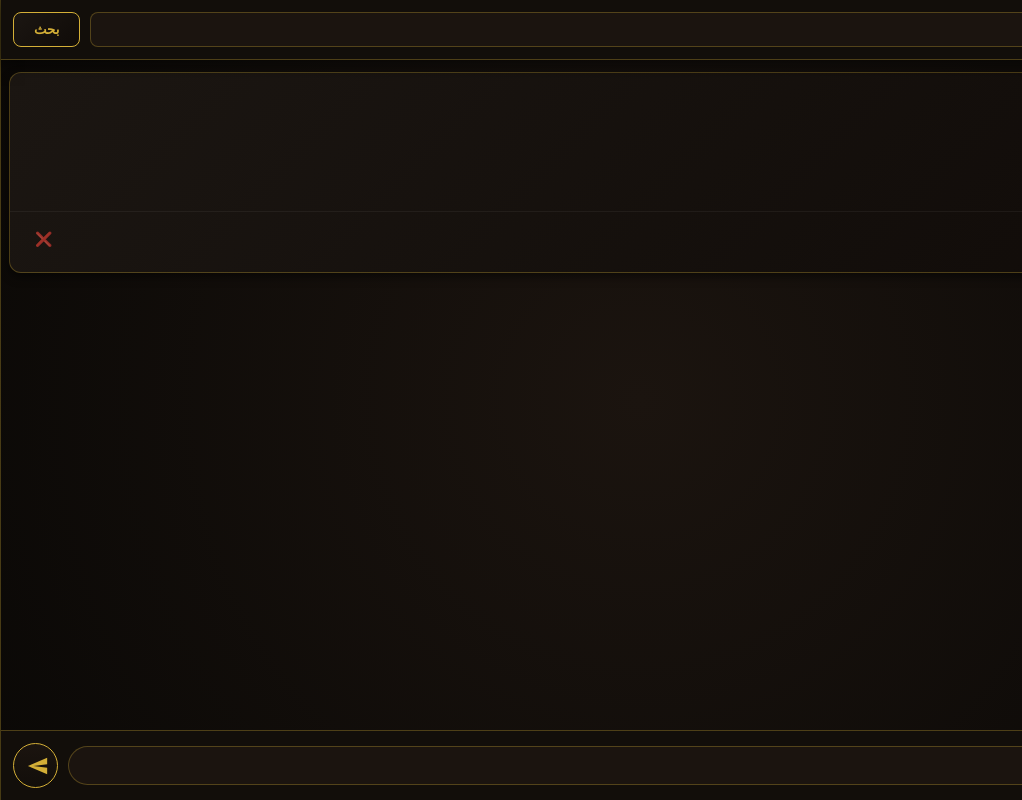
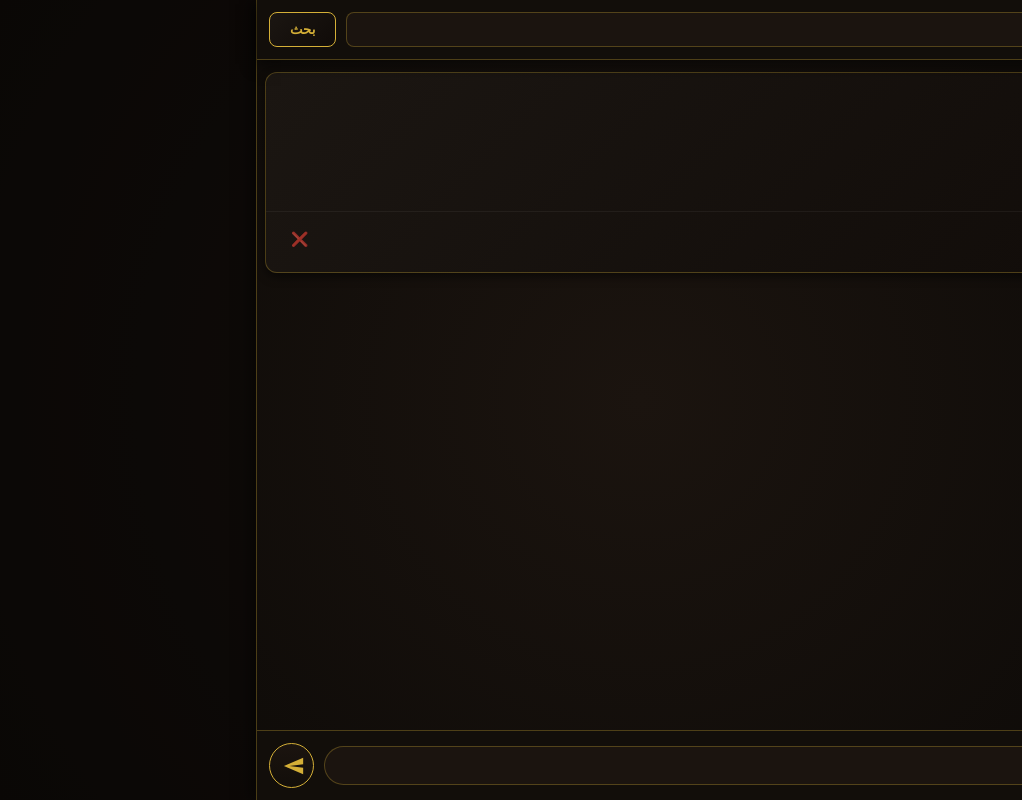
Before and after one commit to Mohamed-Santawi/chat-room, a website: page جدار الرائع.html in a window 1280 px wide. Shown: the full height of the page, 0-1022 px from the left. Drawn offline with Linux system fonts and the light colour scheme.

Commit message:
style: revert Wall page width back to 80% with side panel

```diff
--- a/جدار الرائع.html
+++ b/جدار الرائع.html
@@ -49,9 +49,9 @@
             transform: translateY(0);
         }
 
-        /* الحاوية الرئيسية تمتد بكامل الشاشة 100% */
+        /* الحاوية الرئيسية تأخذ 80% من الشاشة */
         .main-hub {
-            width: 100%;
+            width: 80%;
             height: 100%;
             display: flex;
             flex-direction: column;
@@ -61,7 +61,10 @@
         }
 
         .side-panel {
-            display: none; /* إخفاء اللوحة الجانبية */
+            width: 20%;
+            height: 100%;
+            display: block;
+            background: rgba(10, 8, 6, 0.6);
         }
 
         .youtube-panel {
```
